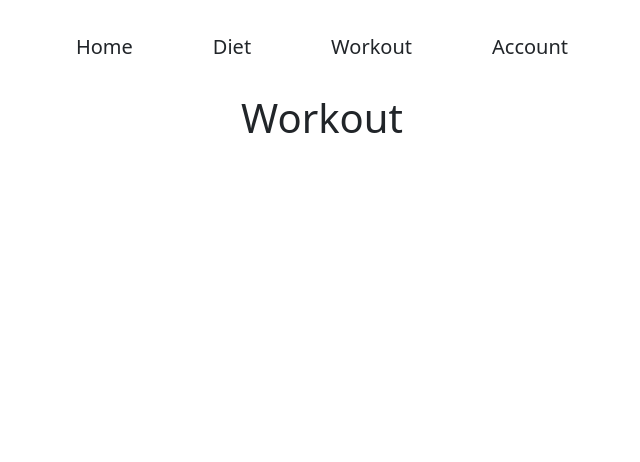
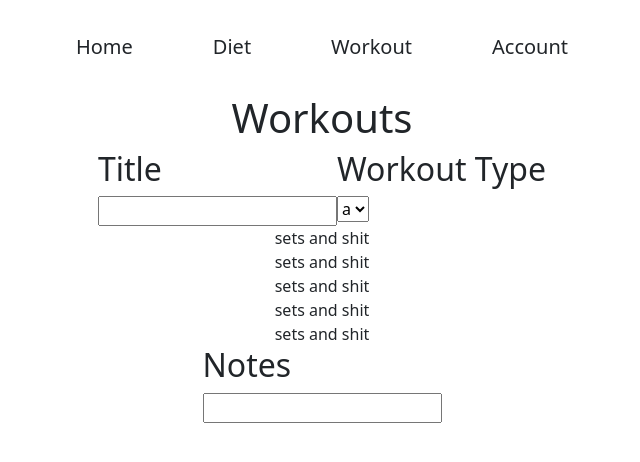
Before and after one commit to CalvinGaiennie/HabitTrackerReactTS, a React (Vite) app: page /Workout in a window 1280 px wide. Shown: the top 462 px of the page, without its empty margins (318-958 px from the left). Built offline with nearby package versions, Linux system fonts and the light colour scheme; no server answers.

Commit message:
started proping up workouts

```diff
--- /dev/null
+++ b/src/components/WorkoutForm.tsx
@@ -0,0 +1,36 @@
+import { useState, useEffect } from "react";
+// import { useDebounce } from "../hooks/useDebounce";
+import type { Workout } from "../types/workouts.ts"
+
+function WorkoutForm() {
+    const [workouts, setWorkouts] = useState<Workout[]>([]);
+    // const [sets, setSets] = useState<Sets[]>([]);
+
+    const now = new Date();
+    const today = [now.getFullYear(), String(now.getMonth() + 1).padStart(2, "0"), String(now.getDate()).padStart(2, "0"),].join("-")
+
+
+    return <div className="container d-flex flex-column align-items-center">
+        <div className="d-flex flex-row">
+            <div>
+                <h2>Title</h2>
+                <input/>
+            </div>
+            <div>
+                <h2>Workout Type</h2>
+                <select>
+                    <option>a</option>
+                    <option>b</option>
+                </select>
+            </div>
+        </div>
+        <div>sets and shit</div>
+        <div>sets and shit</div>
+        <div>sets and shit</div>
+        <div>sets and shit</div>
+        <div>sets and shit</div>
+        <div><h2>Notes</h2><input/></div>
+    </div>
+}
+
+export default WorkoutForm;
--- a/src/fakeUserSettings.ts
+++ b/src/fakeUserSettings.ts
@@ -6,7 +6,7 @@ export const fakeUserSettings = {
     },
     {
       section: "To Do",
-      metricIds: [5, 6, 7, 8, 11],
+      metricIds: [5, 6, 7, 8, 11, 12, 13, 14],
     },
   ],
 };
--- a/src/pages/WorkoutPage.tsx
+++ b/src/pages/WorkoutPage.tsx
@@ -1,7 +1,10 @@
+import WorkoutForm from "../components/WorkoutForm"
+
 function WorkoutPage() {
  return (
     <div className="container d-flex flex-column align-items-center">
-      <h1>Workout</h1>
+      <h1>Workouts</h1>
+      <WorkoutForm/>
     </div>
   )
 }
--- /dev/null
+++ b/src/services/workouts.ts
@@ -0,0 +1,19 @@
+import request from "./api";
+import type { Workout, WorkoutCreate} from "../types/workouts.ts"
+
+export async function getWorkouts(): Promise<Workout[]> {
+    return request<Workout[]>("/workouts/");
+}
+
+export async function createWorkout(data: WorkoutCreate): Promise<Workout> {
+    return request<Workout("/workouts", {
+        method: "Post",
+        body: JSON.stringify(data),
+    })
+}
+
+export async function updateWorkout(workoutId: number): Promise<Workout> {
+    return request<Workout>(`/workouts`, {
+        method: "PATCH",
+    })
+}
--- /dev/null
+++ b/src/types/workouts.ts
@@ -0,0 +1,17 @@
+export interface Workout {
+    id: number;
+    user_id: number;
+    started_at: string;
+    ended_at: string;
+    title: string;
+    workout_type: string;
+    notes: string;
+
+}
+
+export interface WorkoutCreate {
+    user_id: number;
+    title: string;
+    workout_type: string;
+    notes: string;
+}
```
